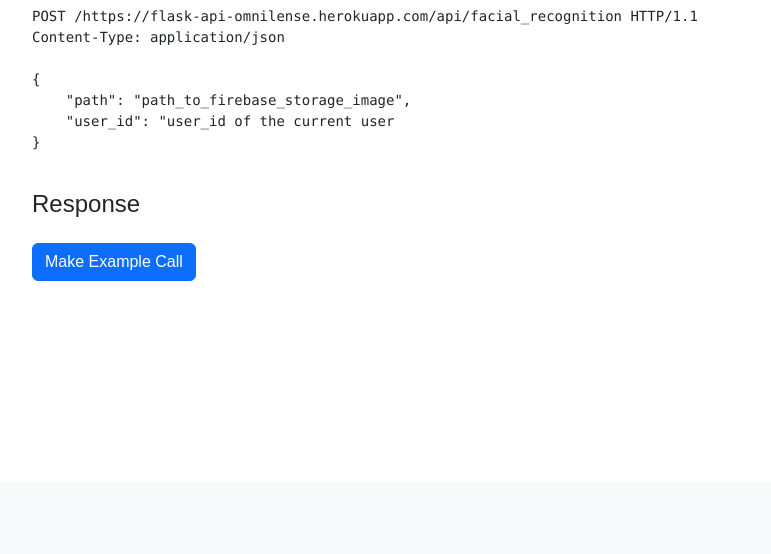
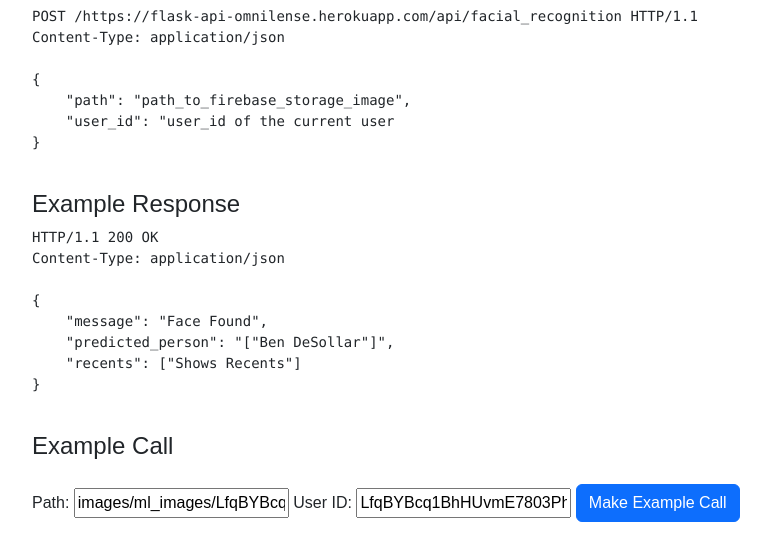
Before and after one commit to Iron-Men-2023/Flask-API, a Flask app: page /documentation in a window 1280 px wide. Shown: the part 319-873 px from the top of the page, without its empty margins (62-833 px from the left). Before the commit the page ends 600 px from the top, so only its background shows below. Run offline with Flask 2, Linux system fonts and the light colour scheme; some libraries are stand-ins or nearby versions.

Commit message:
Updated the example call.

```diff
--- a/app.py
+++ b/app.py
@@ -10,7 +10,7 @@ recognizer = FirebaseImageRecognizer("omnilens-d5745-firebase-adminsdk-rorof-df4
                                      "omnilens-d5745.appspot.com")
 
 
-@app.route('/api/facial-recognition', methods=['POST'])
+@app.route('/api/facial_recognition', methods=['POST'])
 def facial_recognition():
     # Get image data from request
     print(request.form)
@@ -79,7 +79,7 @@ def handle_options():
     return response
 
 
-@app.route('/api/facial-recognition', methods=['GET'])
+@app.route('/api/facial_recognition', methods=['GET'])
 def get():
     return jsonify({'message': 'Hello World!'})
 
--- a/templates/doc.html
+++ b/templates/doc.html
@@ -20,10 +20,39 @@ Content-Type: application/json
 }
     </pre>
 
-    <h4>Response</h4>
-    <div id="example-response">
+    <h4>Example Response</h4>
+    <div id="example-response1" class="json-view">
+      <pre>
+HTTP/1.1 200 OK
+Content-Type: application/json
+
+{
+    "message": "Face Found",
+    "predicted_person": "["Ben DeSollar"]",
+    "recents": ["Shows Recents"]
+}
+            </pre
+      >
+    </div>
+
+    <h4>Example Call</h4>
+    <div id="example-response" class="json-view">
       <!-- Example response will be populated by AJAX call -->
     </div>
+
+    <label for="path-input">Path:</label>
+    <input
+      type="text"
+      id="path-input"
+      value="images/ml_images/LfqBYBcq1BhHUvmE7803PhCFxeI2.jpg"
+    />
+
+    <label for="user-id-input">User ID:</label>
+    <input
+      type="text"
+      id="user-id-input"
+      value="LfqBYBcq1BhHUvmE7803PhCFxeI2"
+    />
 
     <button id="example-button" class="btn btn-primary my-3">
       Make Example Call
@@ -32,35 +61,37 @@ Content-Type: application/json
   <!-- Add more sections for other endpoints here -->
 </div>
 <!-- Add JavaScript and AJAX calls -->
-<script
-  id="jquery-full"
-  src="https://code.jquery.com/jquery-3.6.0.min.js"
-></script>
+<script src="https://code.jquery.com/jquery-3.6.0.js"></script>
+<link
+  rel="stylesheet"
+  href="https://cdnjs.cloudflare.com/ajax/libs/jquery-jsonview/1.2.3/jquery.jsonview.css"
+/>
+<script src="https://cdnjs.cloudflare.com/ajax/libs/jquery-jsonview/1.2.3/jquery.jsonview.js"></script>
+
 <script>
-  var jq = jQuery.noConflict(true);
-  jq(document).ready(function () {
-    // Make AJAX call on button click
+  (function (jq) {
     jq("#example-button").click(function () {
+      var path = jq("#path-input").val();
+      var user_id = jq("#user-id-input").val();
+
       jq.ajax({
-        url: "http://192.168.0.119:8000/api/facial-recognition",
+        url: "https://flask-api-omnilense.herokuapp.com/api/facial_recognition",
         type: "POST",
         data: JSON.stringify({
-          path: "images/ml_images/LfqBYBcq1BhHUvmE7803PhCFxeI2.jpg",
-          user_id: "LfqBYBcq1BhHUvmE7803PhCFxeI2",
+          path: path,
+          user_id: user_id,
         }),
         dataType: "json",
         contentType: "application/json",
         success: function (response) {
           // Populate example response div with JSON response
-          jq("#example-response").html(
-            "<pre>" + JSON.stringify(response, null, 2) + "</pre>"
-          );
+          jq("#example-response").JSONView(response, { collapsed: true });
         },
         error: function (xhr, status, error) {
           console.log(xhr.responseText);
         },
       });
     });
-  });
+  })(jQuery);
 </script>
 {% endblock %}
```
